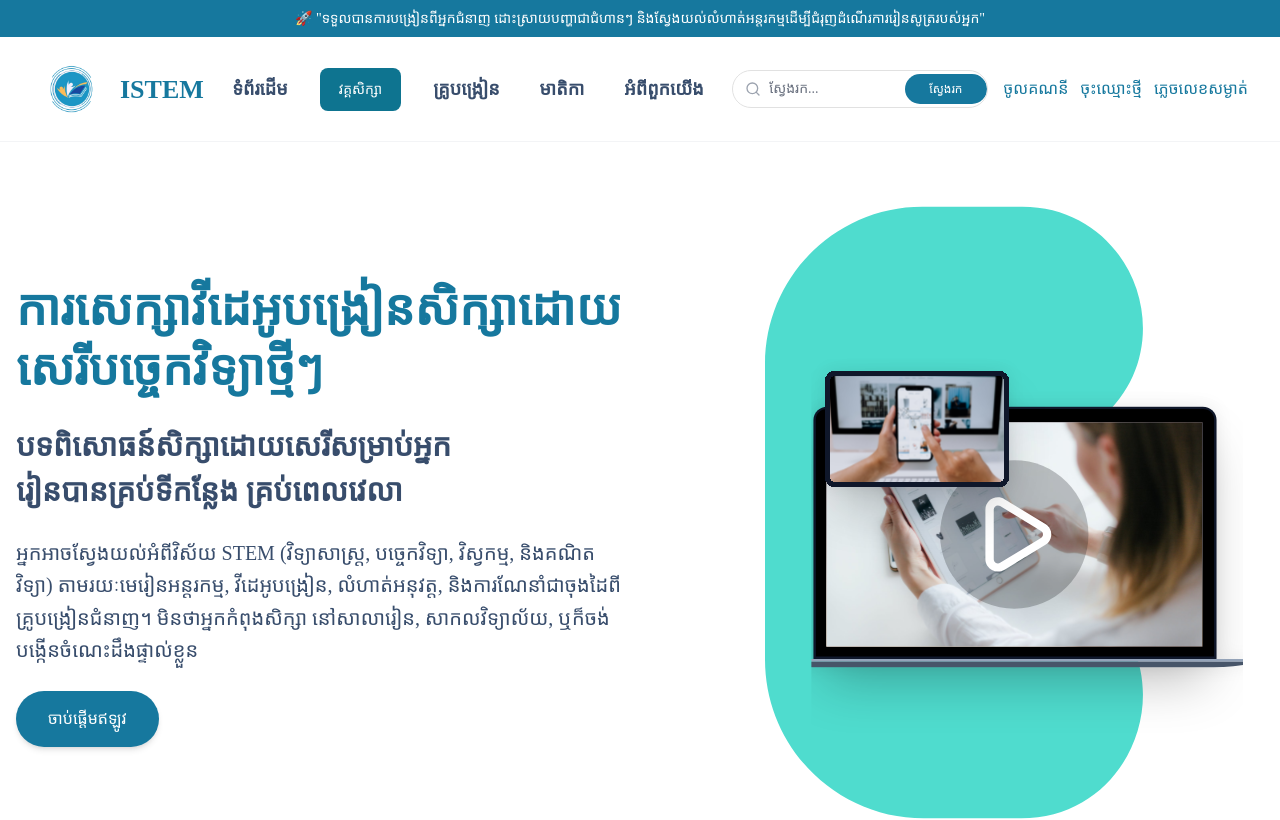
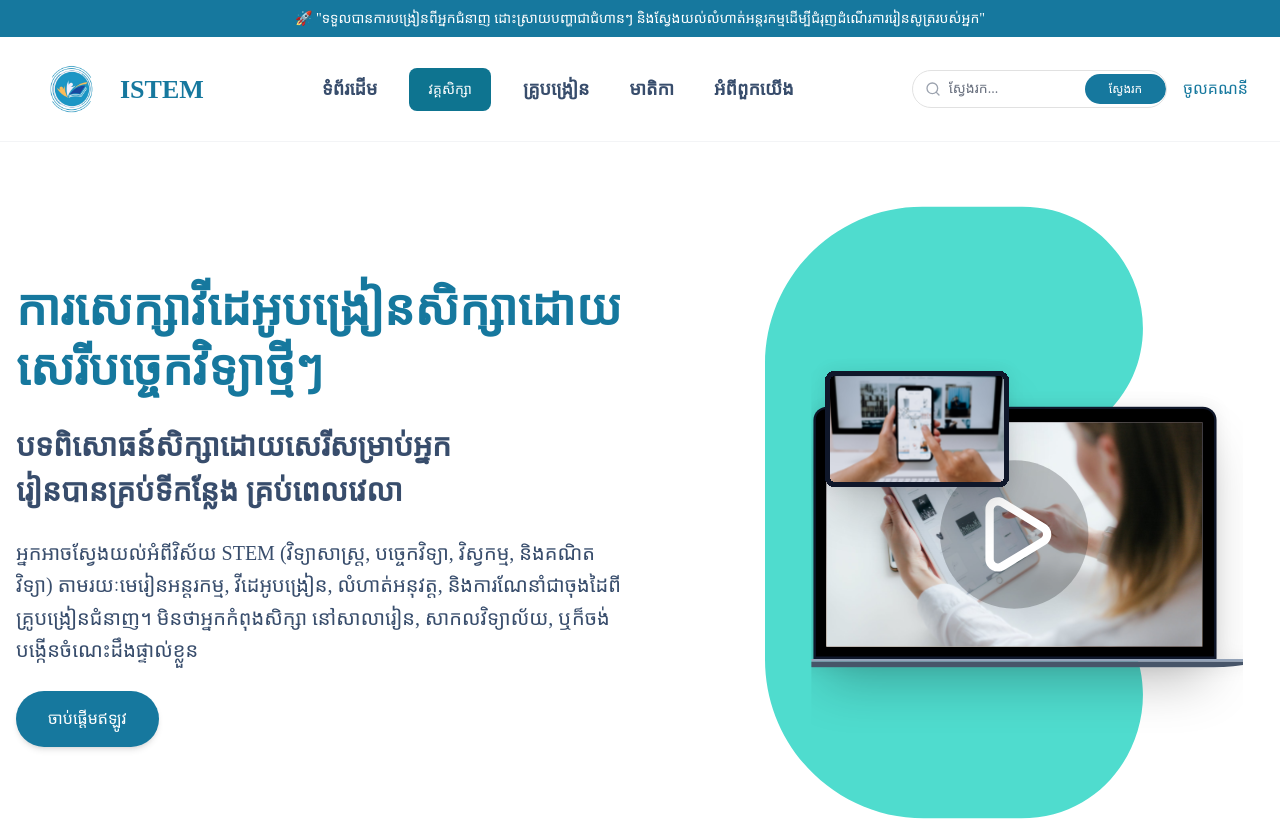
Before and after one commit to Kukseng/stem-webb, a React (Vite) app: page / in a window 1280 px wide. Shown: the top 820 px of the page. Built offline with nearby package versions, Linux system fonts and the light colour scheme; a web font is replaced by a local one.

Commit message:
Sign in/up ForgotPassword : Done

```diff
--- a/src/components/layout/navbar/MainNavbar.jsx
+++ b/src/components/layout/navbar/MainNavbar.jsx
@@ -199,22 +199,6 @@ function MainNavbar() {
                 </button>
                 </Link>
 
-                <Link to="/ចុះឈ្មោះថ្មី">
-                <button
-                  className="hidden sm:block text-primary hover:text-[#1e8fb8] text-[16px] xl:text-[16px] font-medium transition-colors whitespace-nowrap"
-                >
-                  ចុះឈ្មោះថ្មី
-                </button>
-                </Link>
-
-                <Link to="/ភ្លេចលេខសម្ងាត់">
-                <button
-                  className="hidden sm:block text-primary hover:text-[#1e8fb8] text-[16px] xl:text-[16px] font-medium transition-colors whitespace-nowrap"
-                >
-                  ភ្លេចលេខសម្ងាត់
-                </button>
-                </Link>
-
 
                 {/* <button className="hidden sm:block bg-primary text-xs xl:text-sm text-white px-3 lg:px-4 py-1.5 rounded-full hover:bg-[#1e8fb8] transition-all whitespace-nowrap">
                   ចុះឈ្មោះចូលរៀន
@@ -287,7 +271,7 @@ function MainNavbar() {
               )}
             </div>
             {!isLoggedIn && (
-              <div className="mt-4 pt-3 border-t border-gray-100">
+              <div className="ចូ-4 pt-3 border-t border-gray-100">
                 <div className="flex flex-col space-y-2">
 
                   <button
--- a/src/components/signupAndSignin/ForgotPasswordComponent.jsx
+++ b/src/components/signupAndSignin/ForgotPasswordComponent.jsx
@@ -50,18 +50,16 @@ import { Link } from "react-router";
               type="submit"
               className="w-full text-white bg-blue-600 hover:bg-blue-700 transition rounded-lg text-sm px-5 py-3 mb-6"
             >
-              បញ្ជូនតំណភ្ជាប់កំណត់ពាក្យសម្ងាត់
+              បញ្ជូនពាក្យសម្ងាត់
             </button>
 
             {/* Back to Login */}
             <div className="bg-primary text-sm font-light text-white text-center">
               ត្រឡប់ទៅ{" "}
+              {/* this like will navagate to signin page */}
               <Link to="/ចូលគណនី" className="font-medium text-gray-200 hover:underline">
                 ចូលគណនី
               </Link>
-              {/* <Link to="/ចុះឈ្មោះថ្មី" className="font-medium text-gray-200 hover:underline">
-                ចូលគណនី
-              </Link> */}
             </div>
           </form>
         </div>
```
